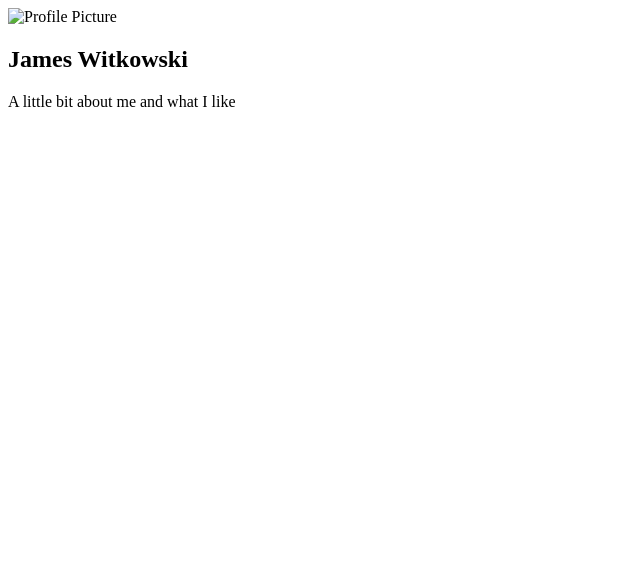
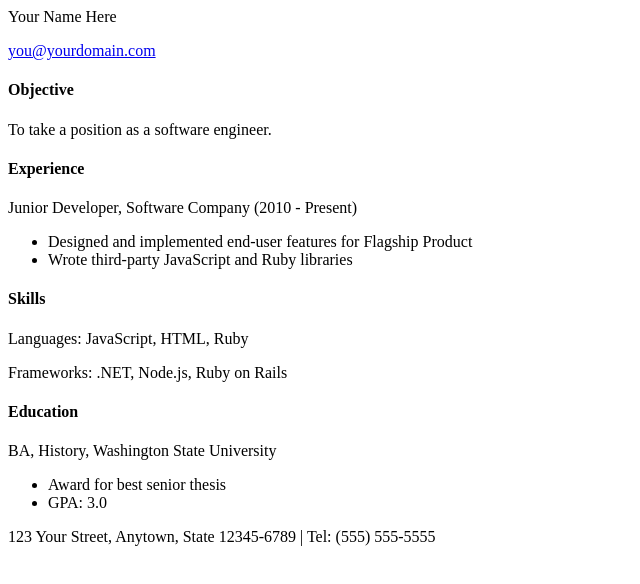
Before and after one commit to JamesWitkowski/resume, a plain HTML site: page index.html in a window 1280 px wide. Shown: the whole page, without its empty margins (0-640 px from the left). Drawn offline with Linux system fonts and the light colour scheme.

Commit message:
more resume content

```diff
--- a/index.html
+++ b/index.html
@@ -4,13 +4,33 @@
     <title>My_Resume</title>
 </head>
 <body>
-    <!--start of about section-->
-    <section id="about">
-        <img src="" alt="Profile Picture" />
-       <h1>James Witkowski</h1>
-       <p> A little bit about me and what I like</p>
+   <div id="header">
+			<p id="name">Your Name Here</p>
+			<a href="mailto:you@yourdomain.com"><p id="email">you@yourdomain.com</p></a>
+		</div>
+		<div class="left"></div>
+		<div class="right">
+			<h4>Objective</h4>
+			<p>To take a position as a software engineer.</p>
+			<h4>Experience</h4>
+			<p>Junior Developer, Software Company (2010 - Present)</p>
+			<ul>
+				<li>Designed and implemented end-user features for Flagship Product</li>
+				<li>Wrote third-party JavaScript and Ruby libraries</li>
+			</ul>
+			<h4>Skills</h4>
+			<p>Languages: JavaScript, HTML, Ruby</p>
+			<p>Frameworks: .NET, Node.js, Ruby on Rails</p>
+			<h4>Education</h4>
+			<p>BA, History, Washington State University</p>
+			<ul>
+				<li>Award for best senior thesis</li>
+				<li>GPA: 3.0</li>
+			</ul>
+		</div>
+		<div id="footer">
+			<p>123 Your Street, Anytown, State 12345-6789 | Tel: (555) 555-5555</p>
+		</div>
 
-    </section>
-    <!--end of about-->
 </body>
 </html>
```
